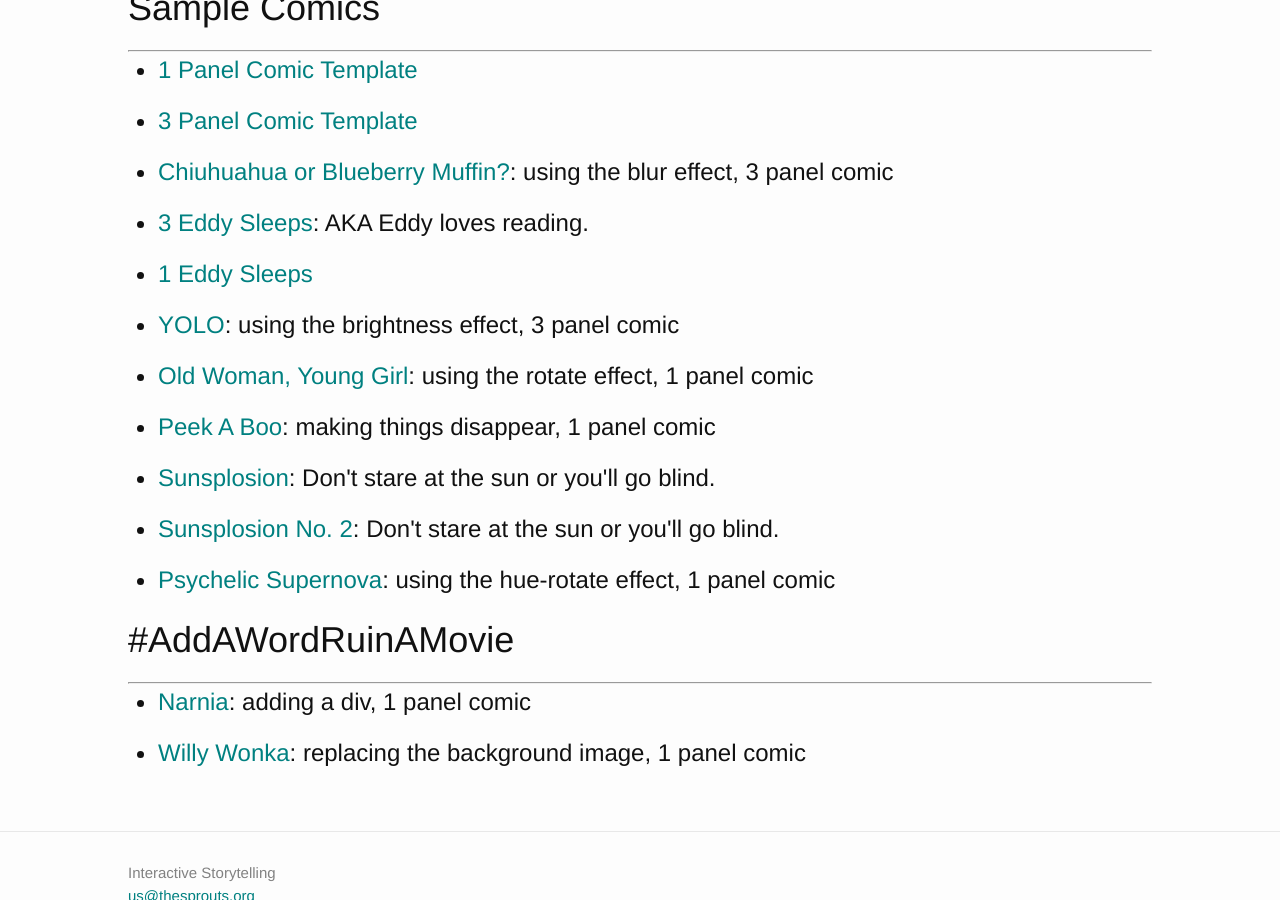
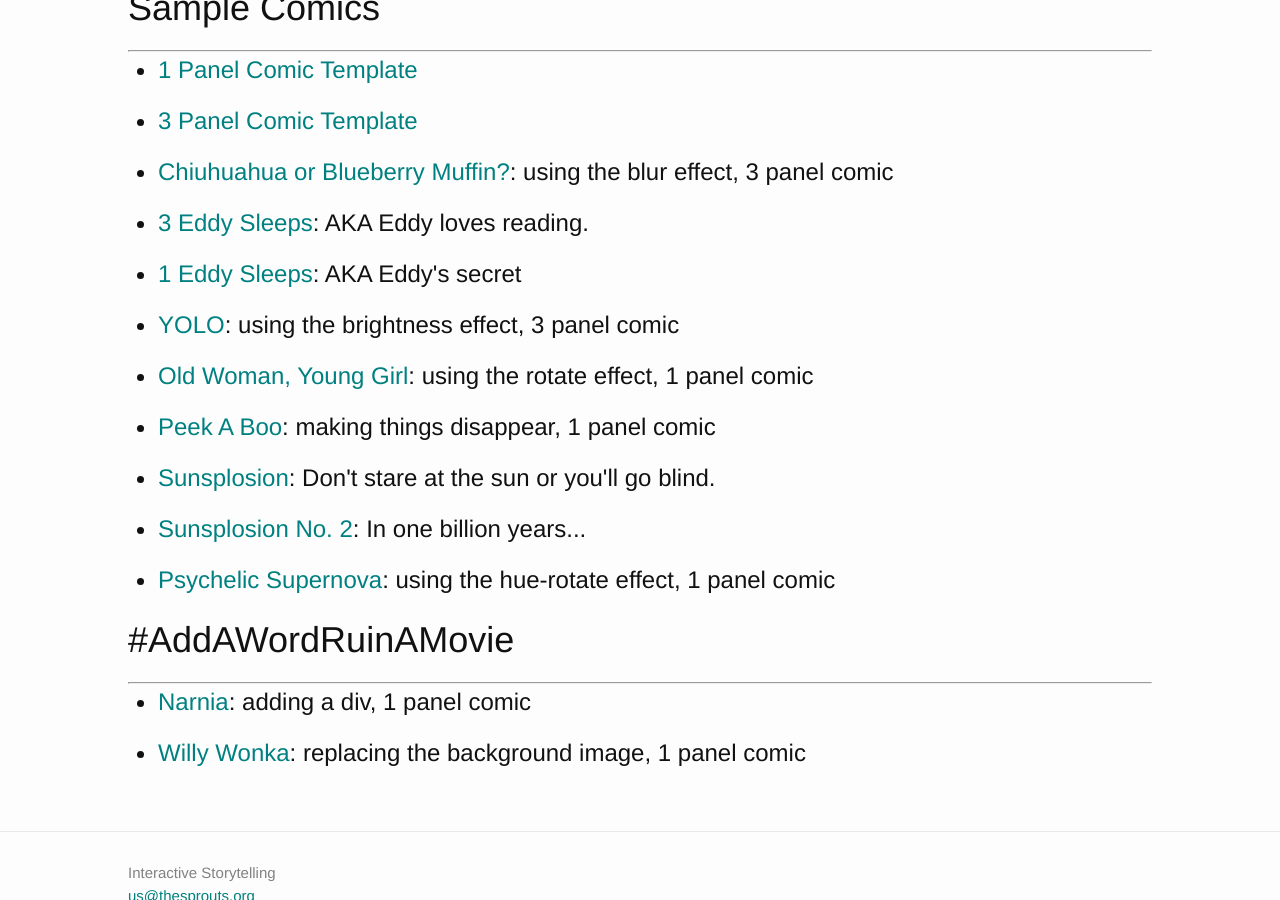
Before and after one commit to thesprouts/hli, a Jekyll site: the page built from code.html, in a window 1280 px wide and 900 px high, scrolled down 875 px. Built offline with Jekyll 4.4.1, drawn with Linux system fonts in a browser that asks for light colours.

Commit message:
edits to walkthrough comics

```diff
--- a/_code/eddysleeps2.html
+++ b/_code/eddysleeps2.html
@@ -1,6 +1,6 @@
 ---
 title: 1 Eddy Sleeps
-subtitle:
+subtitle: AKA Eddy's secret
 category: templates
 ---
 
--- a/_code/sunsplosion2.html
+++ b/_code/sunsplosion2.html
@@ -1,6 +1,6 @@
 ---
 title: Sunsplosion No. 2
-subtitle: Don't stare at the sun or you'll go blind.
+subtitle: In one billion years...
 category: templates
 ---
 
--- a/sessions/1/index.html
+++ b/sessions/1/index.html
@@ -174,7 +174,7 @@
                     <h1>Storyboarding & Captions</h1>
                 </section>
                 <section>
-                    <h1>Planning and  Your Stories<h1>
+                    <h1>Planning and Your Stories<h1>
                     <br>
                     <h2>Inspired by Movies.<h2>
                 </section>
```
